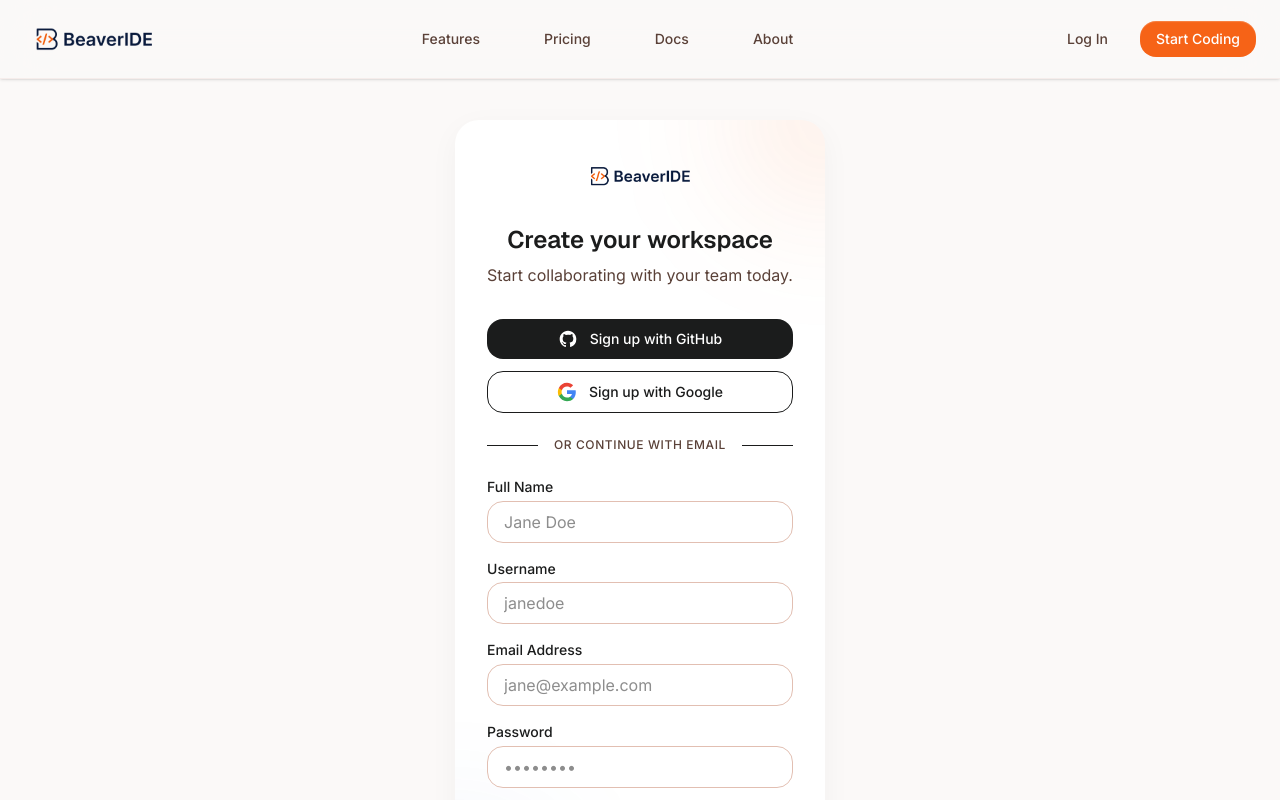
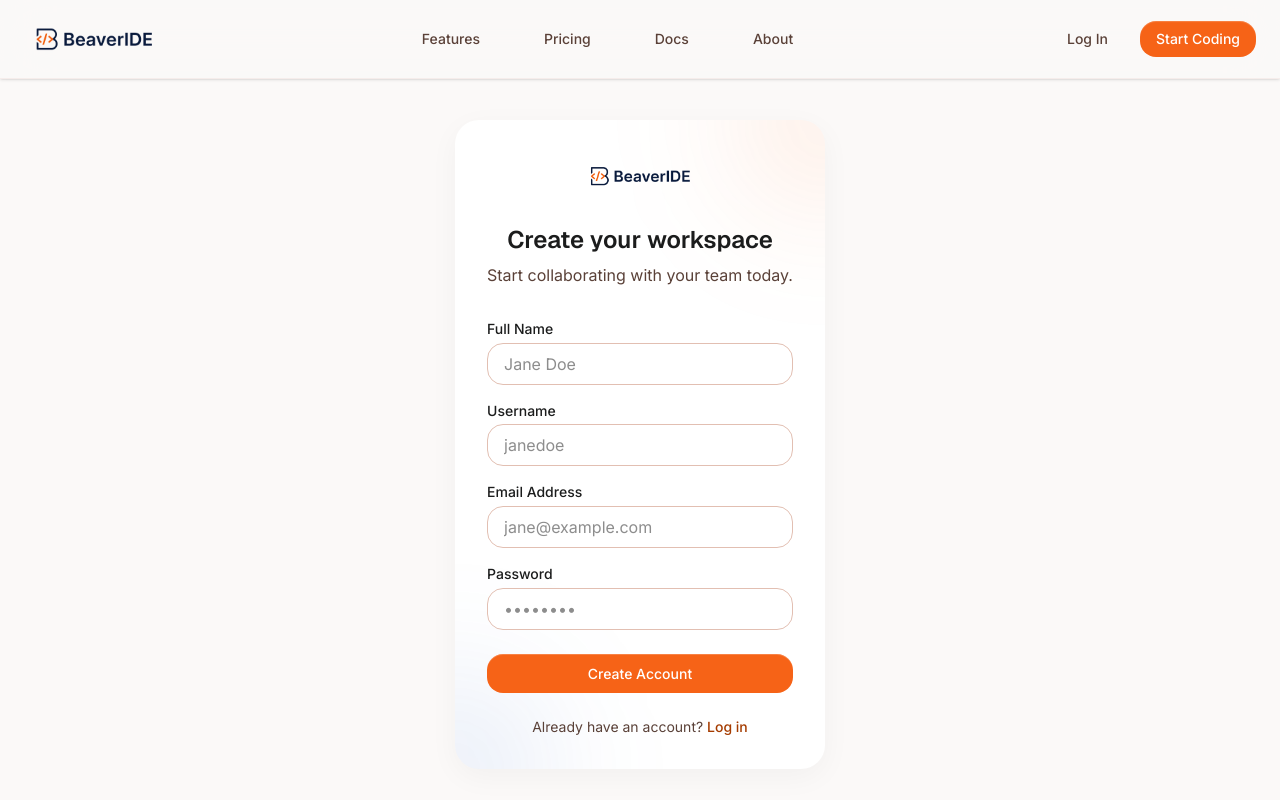
Before and after one commit to mikailkhan/beaveride, a React (Vite) app in the folder client/: page /register in a window 1280 px wide. Shown: the top 800 px of the page. Built offline with nearby package versions, Linux system fonts and the light colour scheme; no server answers.

Commit message:
feat: add validation error messages to Zod schemas and update API error response to return descriptive field errors, while removing social auth options from registration page.

```diff
--- a/client/src/pages/Register/Register.tsx
+++ b/client/src/pages/Register/Register.tsx
@@ -53,37 +53,6 @@ export const Register = () => {
           <img alt="BeaverIDE Logo" className="h-12 mx-auto mb-6" src={BeaverideLogo} />
           <h1 className="font-headline-md text-headline-md text-on-surface mb-2">Create your workspace</h1>
           <p className="font-body-md text-body-md text-on-surface-variant">Start collaborating with your team today.</p>
-        </div>
-
-        {/* Social Auth */}
-        <div className="space-y-3 mb-6 relative z-10">
-          <button
-            type="button"
-            className="w-full flex items-center justify-center gap-3 bg-on-surface hover:bg-on-surface/90 text-surface-container-lowest font-label-md text-label-md py-2.5 px-4 rounded-lg transition-colors cursor-pointer"
-          >
-            <svg aria-hidden="true" className="w-5 h-5" fill="currentColor" viewBox="0 0 24 24">
-              <path clipRule="evenodd" d="M12 2C6.477 2 2 6.484 2 12.017c0 4.425 2.865 8.18 6.839 9.504.5.092.682-.217.682-.483 0-.237-.008-.868-.013-1.703-2.782.605-3.369-1.343-3.369-1.343-.454-1.158-1.11-1.466-1.11-1.466-.908-.62.069-.608.069-.608 1.003.07 1.531 1.032 1.531 1.032.892 1.53 2.341 1.088 2.91.832.092-.647.35-1.088.636-1.338-2.22-.253-4.555-1.113-4.555-4.951 0-1.093.39-1.988 1.029-2.688-.103-.253-.446-1.272.098-2.65 0 0 .84-.27 2.75 1.026A9.564 9.564 0 0112 6.844c.85.004 1.705.115 2.504.337 1.909-1.296 2.747-1.027 2.747-1.027.546 1.379.202 2.398.1 2.651.64.7 1.028 1.595 1.028 2.688 0 3.848-2.339 4.695-4.566 4.943.359.309.678.92.678 1.855 0 1.338-.012 2.419-.012 2.747 0 .268.18.58.688.482A10.019 10.019 0 0022 12.017C22 6.484 17.522 2 12 2z" fillRule="evenodd" />
-            </svg>
-            Sign up with GitHub
-          </button>
-          <button
-            type="button"
-            className="w-full flex items-center justify-center gap-3 bg-surface-container-lowest hover:bg-surface-container-low text-on-surface font-label-md text-label-md py-2.5 px-4 rounded-lg border border-surface-variant transition-colors cursor-pointer"
-          >
-            <svg className="w-5 h-5" viewBox="0 0 24 24">
-              <path d="M22.56 12.25c0-.78-.07-1.53-.2-2.25H12v4.26h5.92c-.26 1.37-1.04 2.53-2.21 3.31v2.77h3.57c2.08-1.92 3.28-4.74 3.28-8.09z" fill="#4285F4" />
-              <path d="M12 23c2.97 0 5.46-.98 7.28-2.66l-3.57-2.77c-.98.66-2.23 1.06-3.71 1.06-2.86 0-5.29-1.93-6.16-4.53H2.18v2.84C3.99 20.53 7.7 23 12 23z" fill="#34A853" />
-              <path d="M5.84 14.09c-.22-.66-.35-1.36-.35-2.09s.13-1.43.35-2.09V7.07H2.18C1.43 8.55 1 10.22 1 12s.43 3.45 1.18 4.93l2.85-2.22.81-.62z" fill="#FBBC05" />
-              <path d="M12 5.38c1.62 0 3.06.56 4.21 1.64l3.15-3.15C17.45 2.09 14.97 1 12 1 7.7 1 3.99 3.47 2.18 7.07l3.66 2.84c.87-2.6 3.3-4.53 6.16-4.53z" fill="#EA4335" />
-            </svg>
-            Sign up with Google
-          </button>
-        </div>
-
-        <div className="relative flex items-center mb-6 z-10">
-          <div className="flex-grow border-t border-surface-variant"></div>
-          <span className="flex-shrink-0 mx-4 text-on-surface-variant font-label-md text-label-md text-xs uppercase tracking-wider">or continue with email</span>
-          <div className="flex-grow border-t border-surface-variant"></div>
         </div>
 
         {/* Form */}
```
Also changed, not shown: 2 other files (tests, documents, lock files or other folders).
